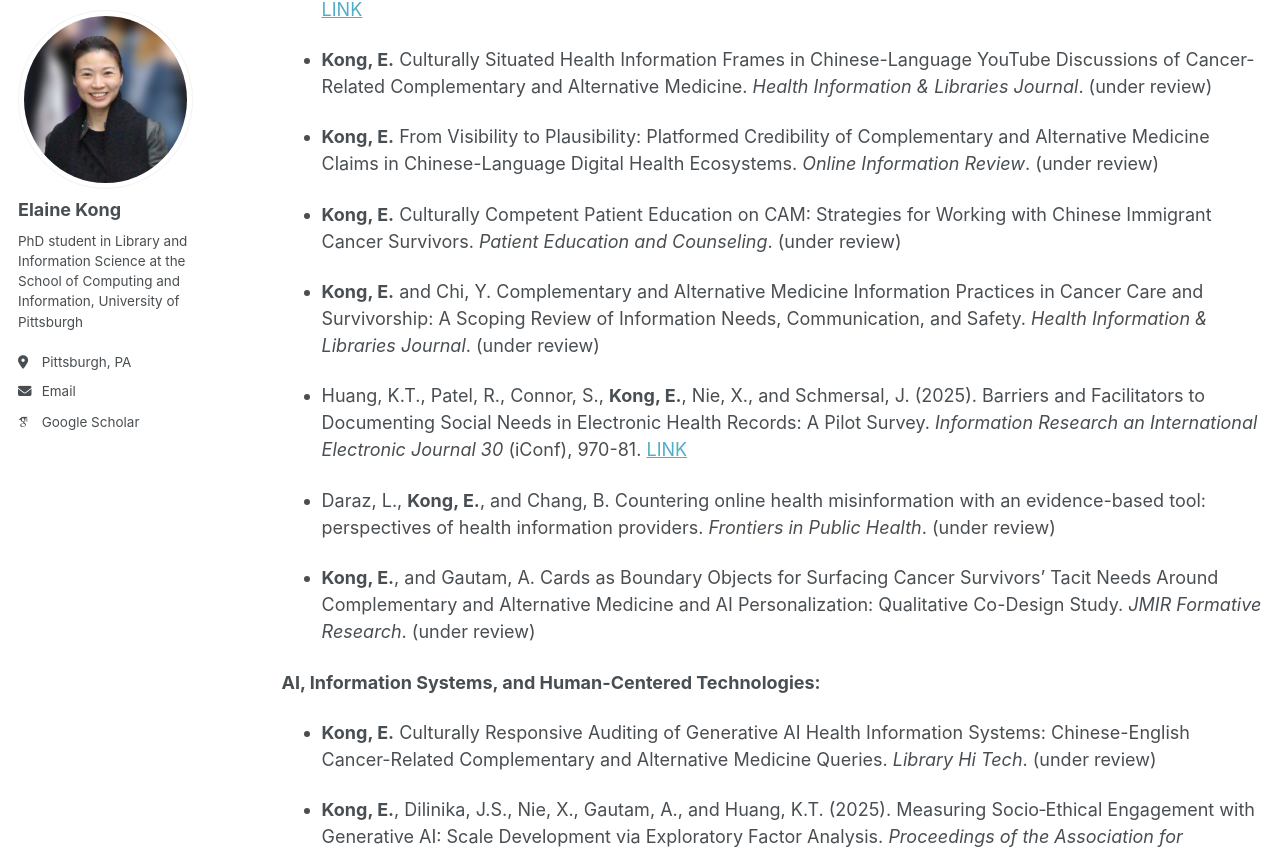
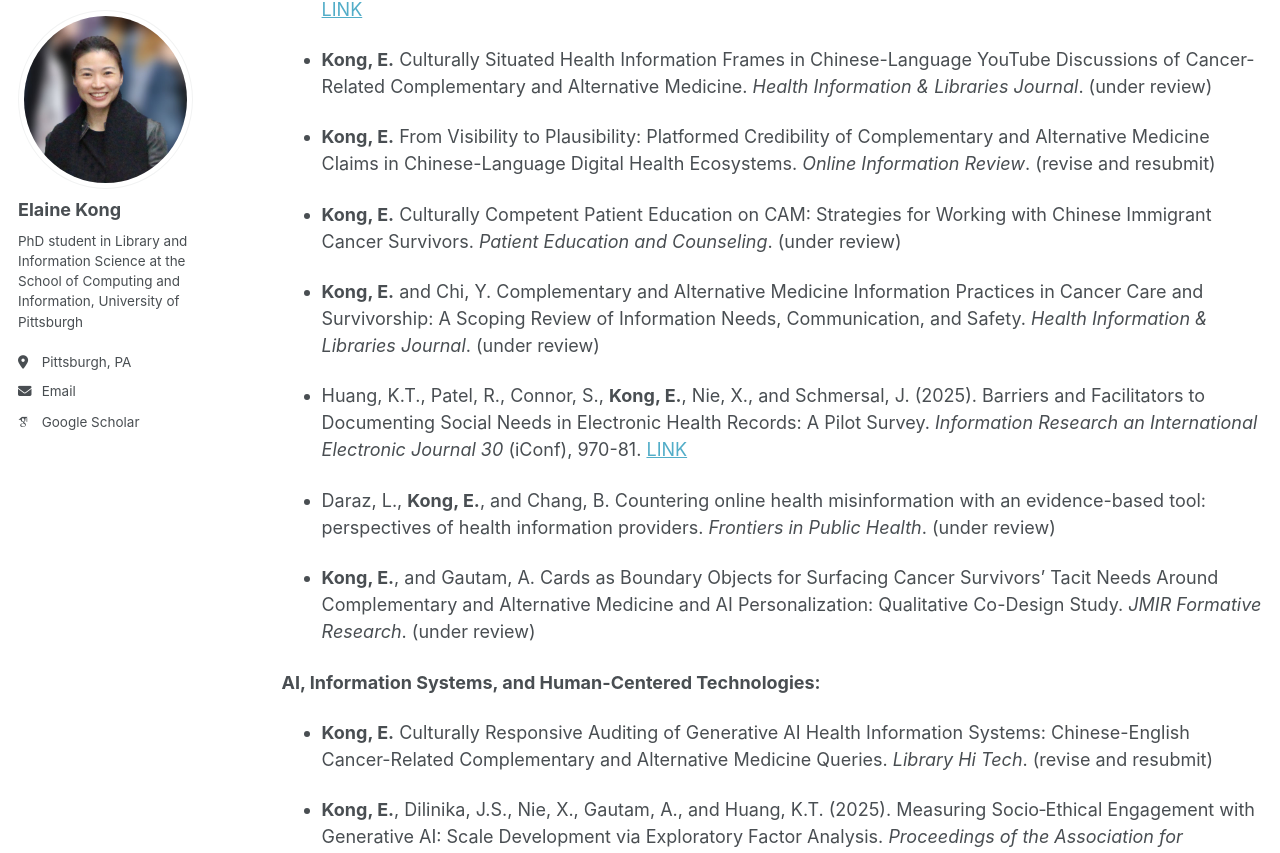
Before and after one commit to elainewskong/elainewskong.github.io, a Jekyll site: the page built from _pages/publications.md, in a window 1280 px wide and 1400 px high, scrolled down 264 px. Shown: the part 107-960 px from the top of the window. Built offline with Jekyll 4.4.1, drawn with Linux system fonts in a browser that asks for light colours; some web fonts are replaced; a script that is not in the unit is left out; some of the changed text lies outside the part shown.

Commit message:
Update publications.md

```diff
--- a/_pages/publications.md
+++ b/_pages/publications.md
@@ -19,7 +19,7 @@ You can also find my articles on [Google Scholar](https://scholar.google.com/cit
 
 * **Kong, E.** Culturally Situated Health Information Frames in Chinese-Language YouTube Discussions of Cancer-Related Complementary and Alternative Medicine. *Health Information & Libraries Journal*. (under review)
 
-* **Kong, E.** From Visibility to Plausibility: Platformed Credibility of Complementary and Alternative Medicine Claims in Chinese-Language Digital Health Ecosystems. *Online Information Review*. (under review)
+* **Kong, E.** From Visibility to Plausibility: Platformed Credibility of Complementary and Alternative Medicine Claims in Chinese-Language Digital Health Ecosystems. *Online Information Review*. (revise and resubmit)
 
 * **Kong, E.** Culturally Competent Patient Education on CAM: Strategies for Working with Chinese Immigrant Cancer Survivors. *Patient Education and Counseling*. (under review)
 
@@ -33,7 +33,7 @@ You can also find my articles on [Google Scholar](https://scholar.google.com/cit
 
 **AI, Information Systems, and Human-Centered Technologies:**
 
-* **Kong, E.** Culturally Responsive Auditing of Generative AI Health Information Systems: Chinese-English Cancer-Related Complementary and Alternative Medicine Queries. *Library Hi Tech*. (under review)
+* **Kong, E.** Culturally Responsive Auditing of Generative AI Health Information Systems: Chinese-English Cancer-Related Complementary and Alternative Medicine Queries. *Library Hi Tech*. (revise and resubmit)
 
 * **Kong, E.**, Dilinika, J.S., Nie, X., Gautam, A., and Huang, K.T. (2025). Measuring Socio‐Ethical Engagement with Generative AI: Scale Development via Exploratory Factor Analysis. *Proceedings of the Association for Information Science and Technology, 62*(1), 978-983. [LINK](https://doi.org/10.1002/pra2.1325)
 
@@ -50,7 +50,7 @@ You can also find my articles on [Google Scholar](https://scholar.google.com/cit
 * Tuvera, M.I.B., **Kong, E.**, and Chiu, D.K.W. Exploring the Impact of AI Chatbot Information Retrieval on Self-Motivation in
 University Learning A Qualitative Study through the Lens of Self-Determination Theory. *Journal	of the Knowledge Economy*. (under review)
 
-* Pan, H., **Kong, E.**, Lam, A.H.C., and Chiu, D.K.W. University Students' Use of GenAI in Coursework Writing: A Qualitative Study in Hong Kong. *The Journal of Academic Librarianship*. (under review)
+* Pan, H., **Kong, E.**, Lam, A.H.C., and Chiu, D.K.W. University Students' Use of GenAI in Coursework Writing: A Qualitative Study in Hong Kong. *The Journal of Academic Librarianship*. (revise and resubmit)
 
 **Libraries, Information Services, and LIS Education:**
 
```
